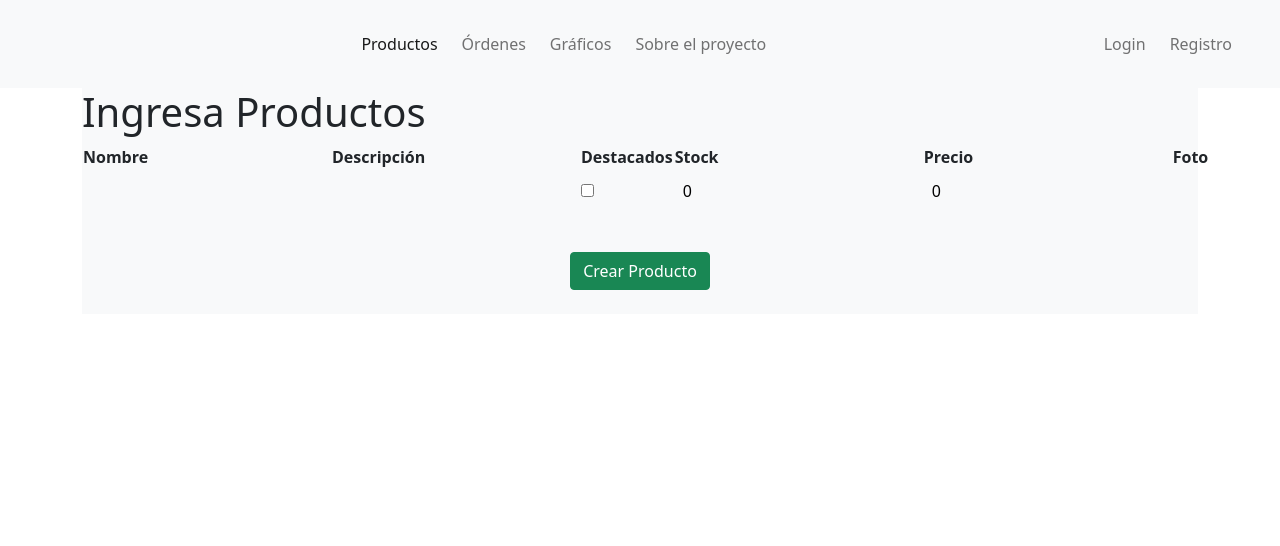
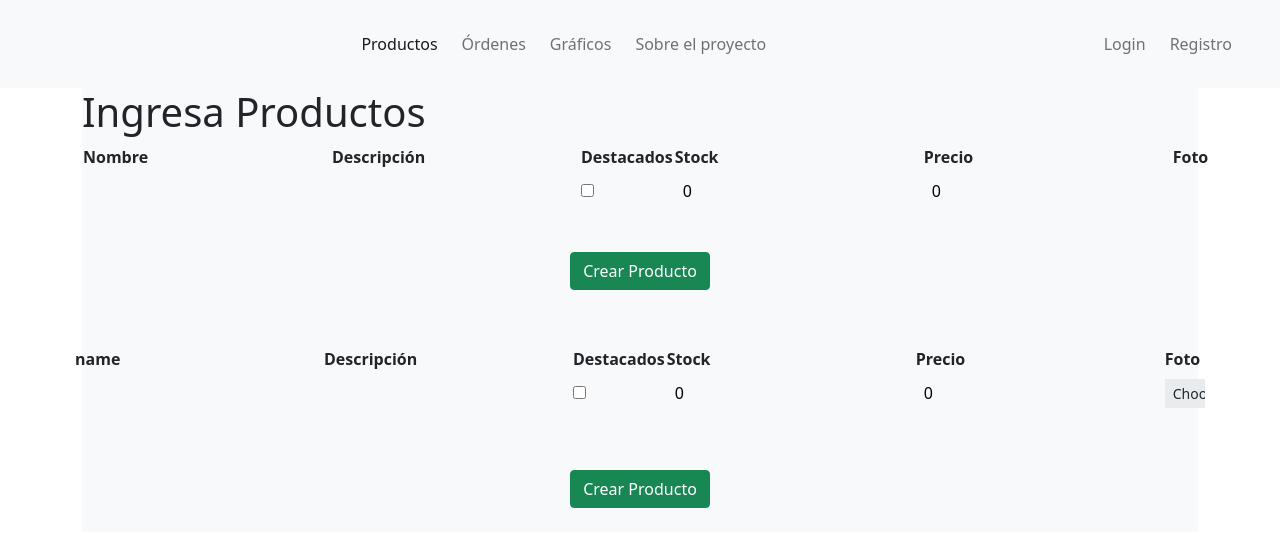
Before and after one commit to pablomdh/Dashboard_E-commerce, a React (Create React App) app: page /create-product in a window 1280 px wide. Shown: the top 546 px of the page. Built offline with nearby package versions, Linux system fonts and the light colour scheme.

Commit message:
formidable broken

```diff
--- a/src/components/Dashboard/CreateProduct.jsx
+++ b/src/components/Dashboard/CreateProduct.jsx
@@ -17,6 +17,7 @@ const CreateProduct = () => {
   const [photo, setPhoto] = useState("");
 
   const handleCreate = async (ev) => {
+    ev.preventDefault();
     const response = await axios({
       method: "post",
       url: `http://localhost:3000/products`,
@@ -29,9 +30,10 @@ const CreateProduct = () => {
         slug: slugify(name.toLowerCase(), { replacement: "-" }),
         price: price,
       },
-      // headers:{
-      //   Authorization: `Bearer ${user.token}`
-      // }
+      headers: {
+        "Content-Type": "multipart/form-data",
+        // Authorization: `Bearer ${user.token}`
+      },
     });
 
     setName("");
@@ -145,6 +147,91 @@ const CreateProduct = () => {
               Crear Producto
             </button>
           </div>
+          <form
+            encType="multipart/form-data"
+            class="row g-3 mt-3"
+            onSubmit={(ev) => {
+              handleCreate(ev);
+            }}
+          >
+            <table className="table">
+              <tr>
+                <th>name</th>
+                <th>Descripción</th>
+                <th>Destacados</th>
+                <th>Stock</th>
+                <th>Precio</th>
+                <th>Foto</th>
+              </tr>
+              <tr>
+                <td>
+                  <input
+                    className="input"
+                    type="text"
+                    name="name"
+                    id={`${name}name`}
+                    // key={`${name}name`}
+                    value={name}
+                    onChange={(e) => setName(e.target.value)}
+                  />
+                </td>
+                <td>
+                  <input
+                    className="input"
+                    type="text"
+                    name="description"
+                    id={`${name}description`}
+                    value={description}
+                    onChange={(e) => setDescription(e.target.value)}
+                  />
+                </td>
+                <td>
+                  <input
+                    className="input"
+                    type="checkbox"
+                    name="bestproduct"
+                    id={`${name}bestproduct`}
+                    value={bestProduct}
+                    checked={bestProduct}
+                    onChange={(e) => setBestProduct(!bestProduct)}
+                  />
+                </td>
+                <td>
+                  <input
+                    className="input"
+                    type="text"
+                    name="stock"
+                    id={`${name}stock`}
+                    value={stock}
+                    onChange={(e) => setStock(e.target.value)}
+                  />
+                </td>
+                <td>
+                  <input
+                    className="input"
+                    type="text"
+                    name="price"
+                    id={`${name}price`}
+                    value={price}
+                    onChange={(e) => setPrice(e.target.value)}
+                  />
+                </td>
+                <td>
+                  <input
+                    className="form-control form-control-sm border-0"
+                    type="file"
+                    name="photo"
+                    id={`${name}photo`}
+                    value={photo}
+                    onChange={(e) => setPhoto(e.target.value)}
+                  />
+                </td>
+              </tr>
+            </table>
+            <div className="d-flex justify-content-center">
+              <button className="btn btn-success my-4">Crear Producto</button>
+            </div>
+          </form>
         </main>
       </div>
       <ToastContainer
--- a/src/components/Product/Product.jsx
+++ b/src/components/Product/Product.jsx
@@ -11,7 +11,13 @@ function Product({ product }) {
 
   return (
     <>
+      <form
+        method="POST"
+        class="row g-3 mt-3"
+        enctype="multipart/form-data"
+      ></form>
       <tr>
+        td
         <td>
           <input
             className="input"
```
